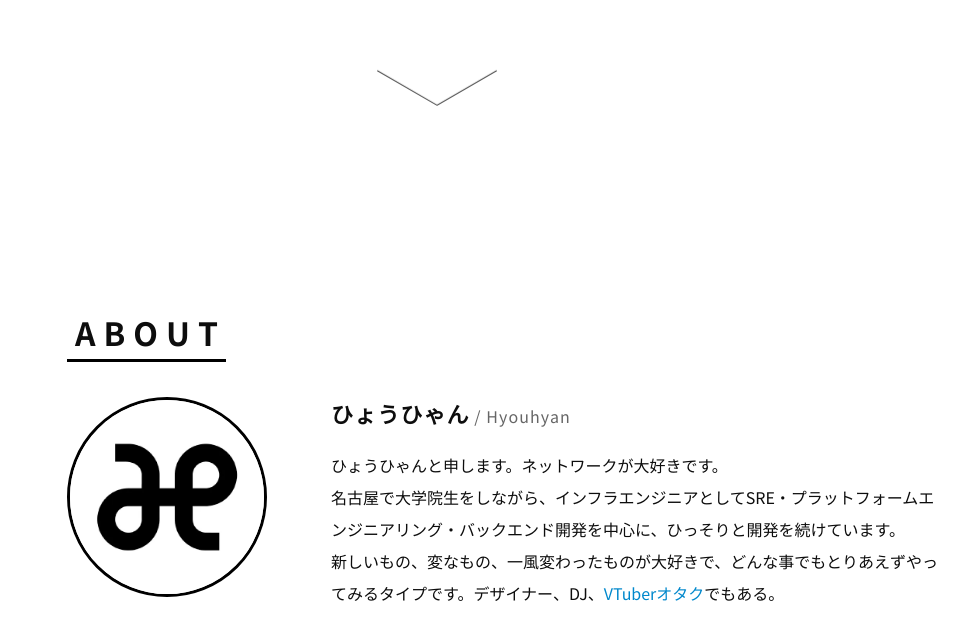
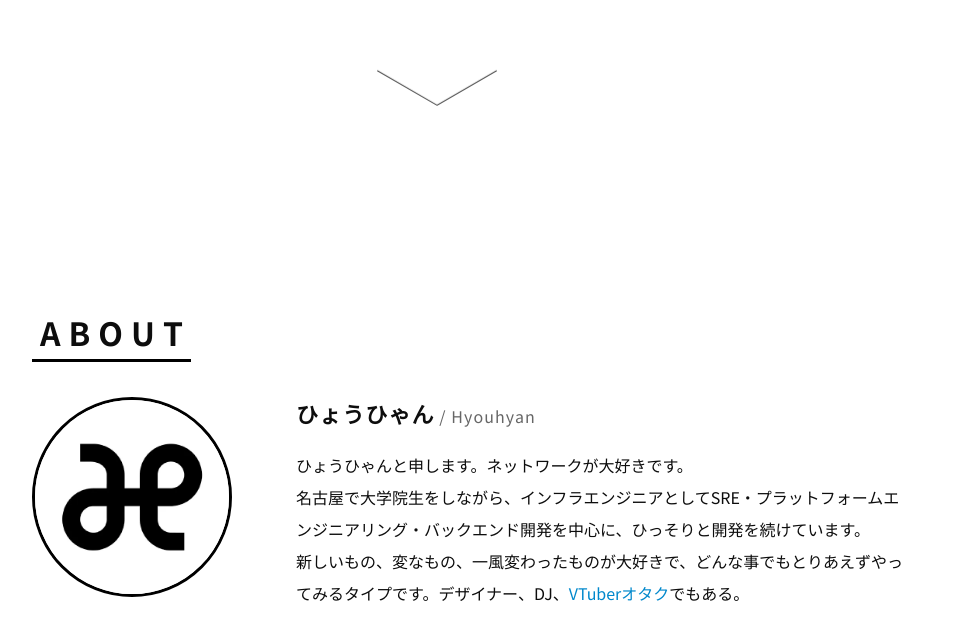
Before and after one commit to hyouhyan/hyouhyan.com, an Astro site: page / in a window 1280 px wide. Shown: the part 632-1267 px from the top of the page, without its empty margins (203-1170 px from the left). Built offline with nearby package versions, Linux system fonts and the light colour scheme; Astro itself is replaced by a stand-in of ours.

Commit message:
feat: 横幅の妥協点を見つけた

```diff
--- a/src/pages/index.astro
+++ b/src/pages/index.astro
@@ -28,6 +28,7 @@ import Footer from '../components/Footer.astro';
   @media (min-width: 768px) {
     .main-content-sections {
       margin-left: 140px;
+      margin-right: 70px;
     }
   }
 </style>
```
